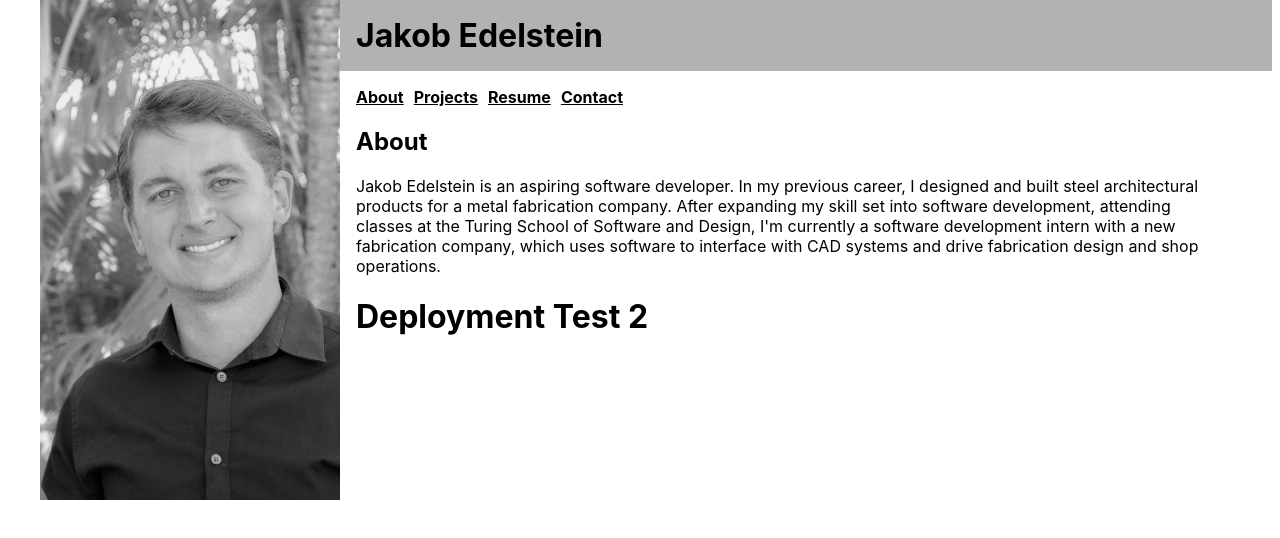
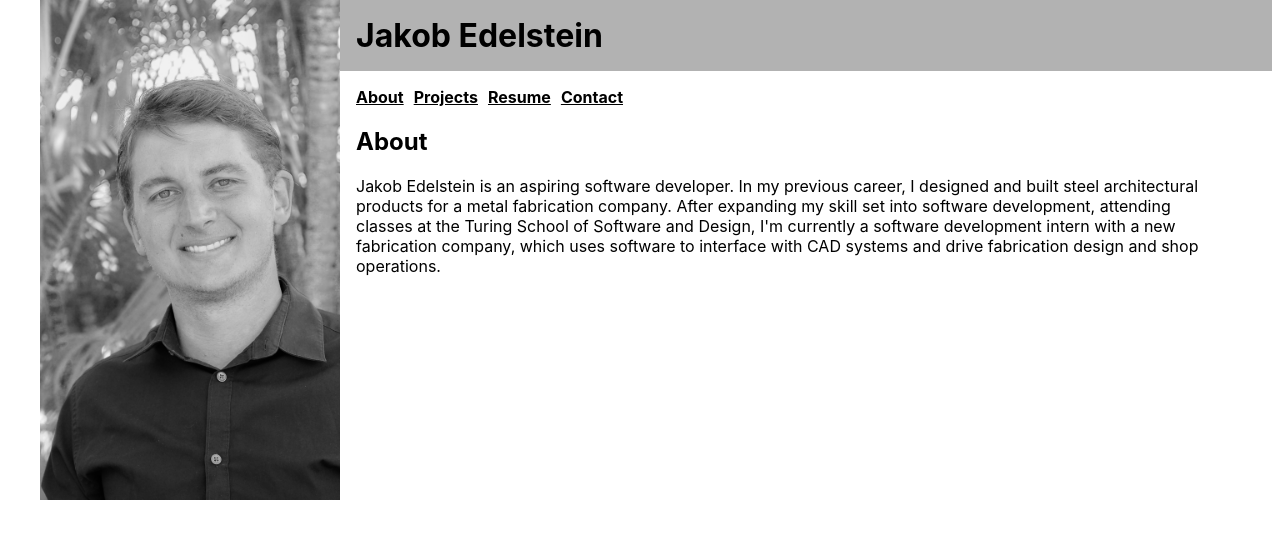
Before and after one commit to jake-edel/portfolio-site-old, a React (Create React App) app: page / in a window 1280 px wide. Shown: the top 538 px of the page. Built offline with nearby package versions, Linux system fonts and the light colour scheme.

Commit message:
minor edit

```diff
--- a/src/components/About.js
+++ b/src/components/About.js
@@ -8,7 +8,6 @@ const About = () => {
                 my skill set into software development, attending classes at the Turing School of
                 Software and Design, I'm currently a software development intern with a new fabrication company, which
                 uses software to interface with CAD systems and drive fabrication design and shop operations.</p>
-            <h1>Deployment Test 2</h1>
         </div>
     </div>
     )
```
